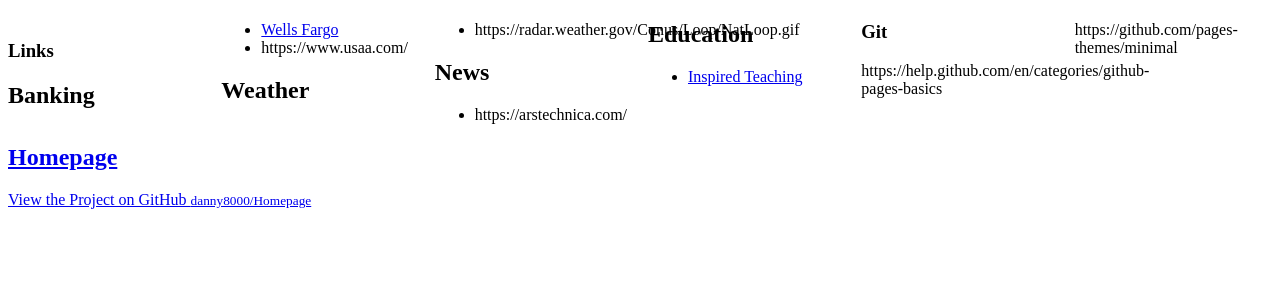
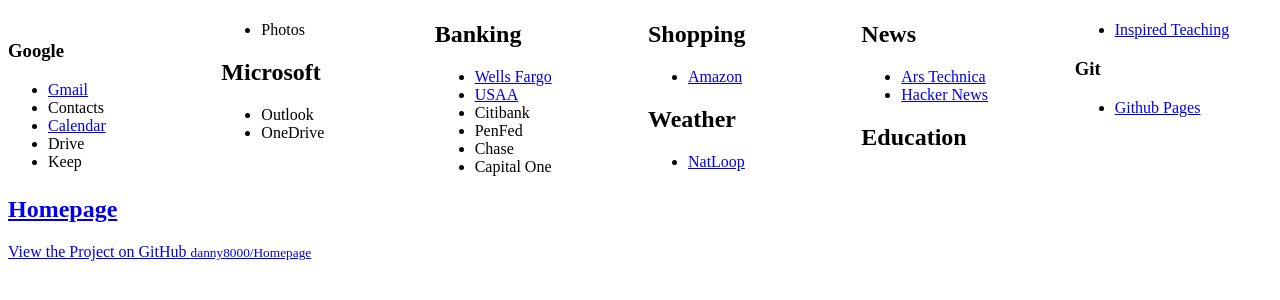
Before and after one commit to danny8000/Homepage, a Jekyll site: the page built from index.md, in a window 1280 px wide. Shown: the top 300 px of the page. Built offline with Jekyll 4.4.1, drawn with Linux system fonts in a browser that asks for light colours; our own code applies the rules of GitHub Pages for plain Markdown files; the repository's description, which GitHub fills in, is left out.

Commit message:
Update index.md

```diff
--- a/index.md
+++ b/index.md
@@ -1,17 +1,39 @@
-# Links
+# Google
+
+* [Gmail](https://mail.google.com/mail/u/0/)
+* Contacts
+* [Calendar](https://calendar.google.com)
+* Drive
+* Keep
+* Photos
+
+## Microsoft
+
+* Outlook
+* OneDrive
 
 ## Banking
 
 * [Wells Fargo](https://wellsfargo.com/)
-* https://www.usaa.com/
+* [USAA](https://www.usaa.com/)
+* Citibank
+* PenFed
+* Chase
+* Capital One
+
+## Shopping
+
+* [Amazon](https://smile.amazon.com/)
+
 
 ## Weather
 
-* https://radar.weather.gov/Conus/Loop/NatLoop.gif
+* [NatLoop](https://radar.weather.gov/Conus/Loop/NatLoop.gif)
 
 ## News
 
-* https://arstechnica.com/
+* [Ars Technica](https://arstechnica.com/)
+* [Hacker News](https://news.ycombinator.com/news)
 
 ## Education
 
@@ -20,7 +42,4 @@
 
 # Git
 
-
-https://help.github.com/en/categories/github-pages-basics
-
-https://github.com/pages-themes/minimal
+* [Github Pages](https://help.github.com/en/categories/github-pages-basics)
```
